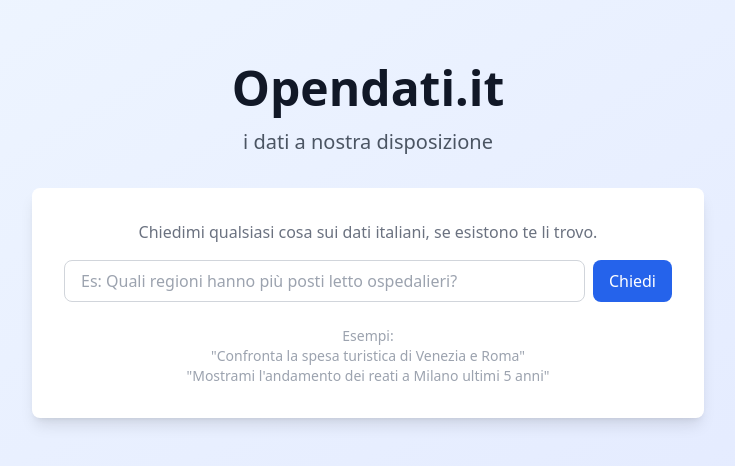
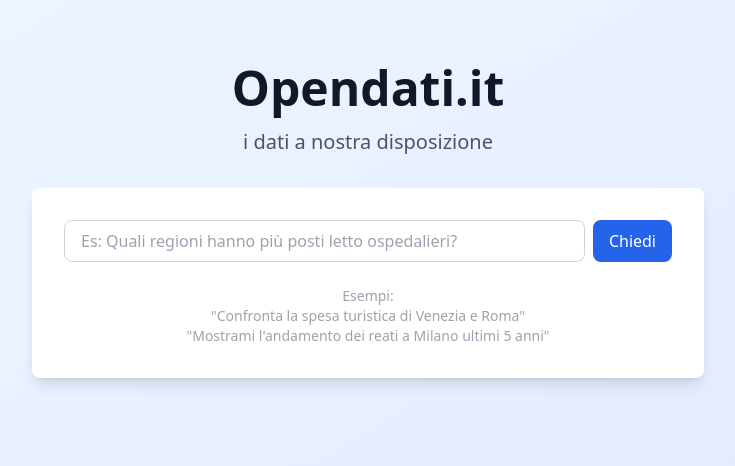
Before and after one commit to Paoloprimus/Opendati, a Next.js app: page / in a window 1280 px wide. Shown: the top 466 px of the page, without its empty margins (272-1007 px from the left). Built offline with nearby package versions, Linux system fonts and the light colour scheme.

Commit message:
Update page.tsx

```diff
--- a/src/app/page.tsx
+++ b/src/app/page.tsx
@@ -14,9 +14,6 @@ export default function Home() {
 
           <div className="max-w-2xl mx-auto">
             <div className="bg-white rounded-lg shadow-lg p-8">
-              <p className="text-gray-500 mb-4">
-                Chiedimi qualsiasi cosa sui dati italiani, se esistono te li trovo.
-              </p>
 
               <ChatInput />
 
```
